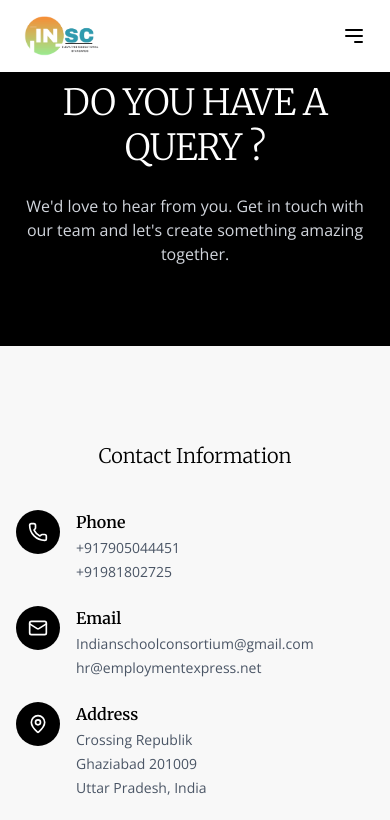
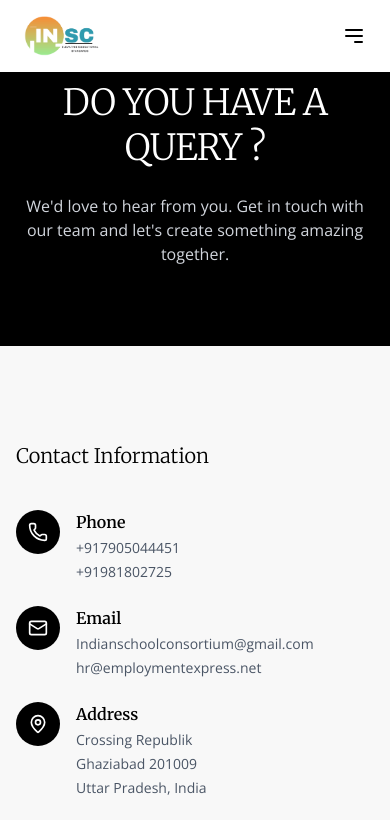
Before and after one commit to deepakshah23/INSC-WEBSITE, a React (Vite) app: page /contact in a window 390 px wide. Shown: the top 820 px of the page. Built offline with nearby package versions, Linux system fonts and the light colour scheme.

Commit message:
fixed responsivness of contact page

```diff
--- a/src/components/contact/contact-info.jsx
+++ b/src/components/contact/contact-info.jsx
@@ -64,7 +64,7 @@ export default function ContactInfo() {
       transition={{ duration: 0.6 }}
       className="max-w-3xl mx-auto  sm:px-1 md:px-10 py-8 space-y-10"
     >
-      <h2 className="text-xl sm:text-2xl md:text-3xl font-light text-center">
+      <h2 className="text-xl sm:text-2xl md:text-3xl font-light text-start">
         Contact Information
       </h2>
 
```
